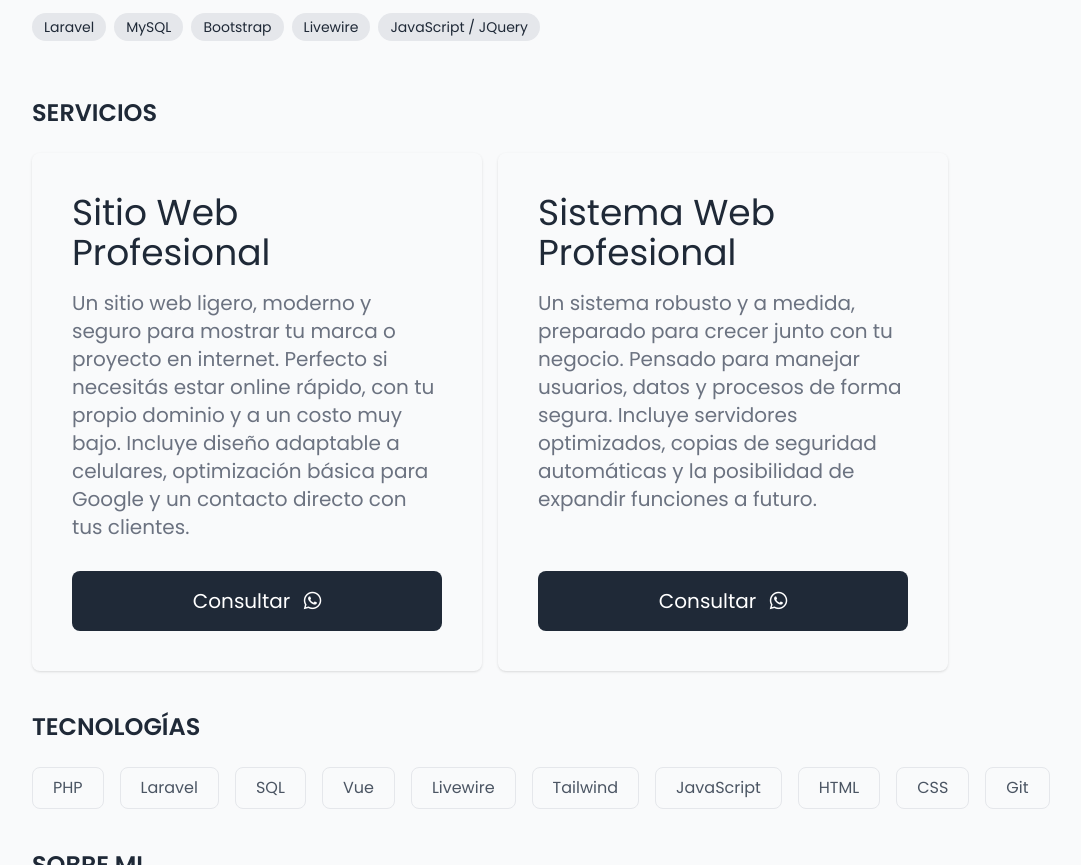
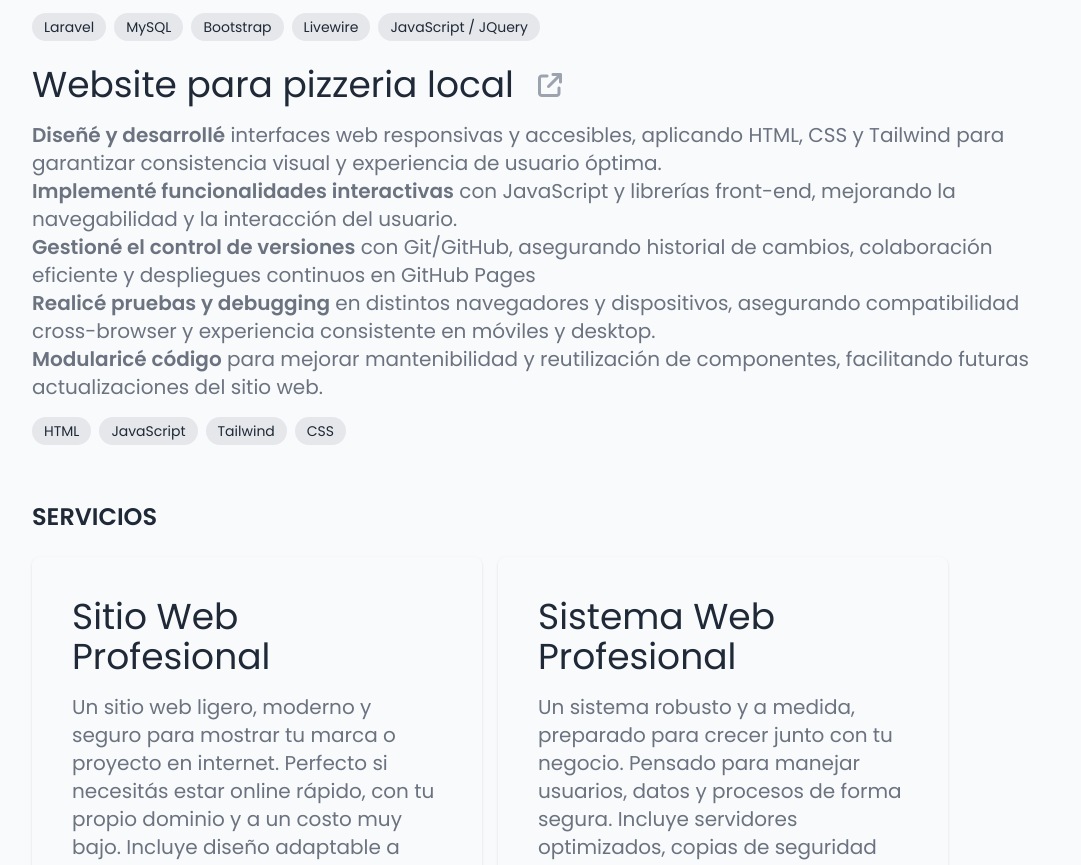
Before and after one commit to MarianoKuran/portfolio, a plain HTML site: page index.html in a window 1280 px wide. Shown: the part 1203-2068 px from the top of the page, without its empty margins (96-1177 px from the left). Drawn offline with nearby package versions, Linux system fonts and the light colour scheme.

Commit message:
Update index.html

```diff
--- a/index.html
+++ b/index.html
@@ -59,13 +59,36 @@
                             <br>
                             <b>Ejecuté pruebas manuales end-to-end y gestioné reportes de bugs en Jira</b> reduciendo incidencias filtradas en producción.
                             <br>
-                            <b>Refactoricé y optimicé código legado</b> disminuyendo la carga del servidor y mejorando la mantenibilidad a largo plazo.</div>
+                            <b>Refactoricé y optimicé código legado</b> disminuyendo la carga del servidor y mejorando la mantenibilidad a largo plazo.
+                        </div>
                         <div class="h-full flex flex-wrap">
                             <div class="w-fit mr-1 md:mr-2 mb-2 py-1 px-3 rounded-full text-[12px] md:text-sm text-gray-800 bg-gray-200 hover:cursor-default">Laravel</div>
                             <div class="w-fit mr-1 md:mr-2 mb-2 py-1 px-3 rounded-full text-[12px] md:text-sm text-gray-800 bg-gray-200 hover:cursor-default">MySQL</div>
                             <div class="w-fit mr-1 md:mr-2 mb-2 py-1 px-3 rounded-full text-[12px] md:text-sm text-gray-800 bg-gray-200 hover:cursor-default">Bootstrap</div>
                             <div class="w-fit mr-1 md:mr-2 mb-2 py-1 px-3 rounded-full text-[12px] md:text-sm text-gray-800 bg-gray-200 hover:cursor-default">Livewire</div>
                             <div class="w-fit mr-1 md:mr-2 mb-2 py-1 px-3 rounded-full text-[12px] md:text-sm text-gray-800 bg-gray-200 hover:cursor-default">JavaScript / JQuery</div>
+                        </div>
+                    </div>
+                    <div class="w-full my-2 card">
+                        <div class="flex justify-start items-center">
+                            <span class="text-2xl md:text-4xl text-gray-800">Website para pizzeria local</span>
+                            <a href="https://marianokuran.github.io/laverapizza/" target="_blank" rel="noopener noreferrer" class="ms-6 duration-200 text-gray-400 hover:text-gray-500">
+                                <i class="fa-solid fa-arrow-up-right-from-square lg:text-2xl"></i>
+                            </a>
+                        </div>
+                        <div class="text-gray-500 my-4 md:text-xl">
+                            <b>Diseñé y desarrollé</b> interfaces web responsivas y accesibles, aplicando HTML, CSS y Tailwind para garantizar consistencia visual y experiencia de usuario óptima.<br>
+                            <b>Implementé funcionalidades interactivas</b> con JavaScript y librerías front-end, mejorando la navegabilidad y la interacción del usuario.<br>
+                            <b>Gestioné el control de versiones</b> con Git/GitHub, asegurando historial de cambios, colaboración eficiente y despliegues continuos en GitHub Pages<br>
+                            <b>Realicé pruebas y debugging</b> en distintos navegadores y dispositivos, asegurando compatibilidad cross-browser y experiencia consistente en móviles y desktop.<br>
+                            <b>Modularicé código</b> para mejorar mantenibilidad y reutilización de componentes, facilitando futuras actualizaciones del sitio web.
+                        </div>
+
+                        <div class="h-full flex flex-wrap">
+                            <div class="w-fit mr-1 md:mr-2 mb-2 py-1 px-3 rounded-full text-[12px] md:text-sm text-gray-800 bg-gray-200 hover:cursor-default">HTML</div>
+                            <div class="w-fit mr-1 md:mr-2 mb-2 py-1 px-3 rounded-full text-[12px] md:text-sm text-gray-800 bg-gray-200 hover:cursor-default">JavaScript</div>
+                            <div class="w-fit mr-1 md:mr-2 mb-2 py-1 px-3 rounded-full text-[12px] md:text-sm text-gray-800 bg-gray-200 hover:cursor-default">Tailwind</div>
+                            <div class="w-fit mr-1 md:mr-2 mb-2 py-1 px-3 rounded-full text-[12px] md:text-sm text-gray-800 bg-gray-200 hover:cursor-default">CSS</div>
                         </div>
                     </div>
                 </div>
```
